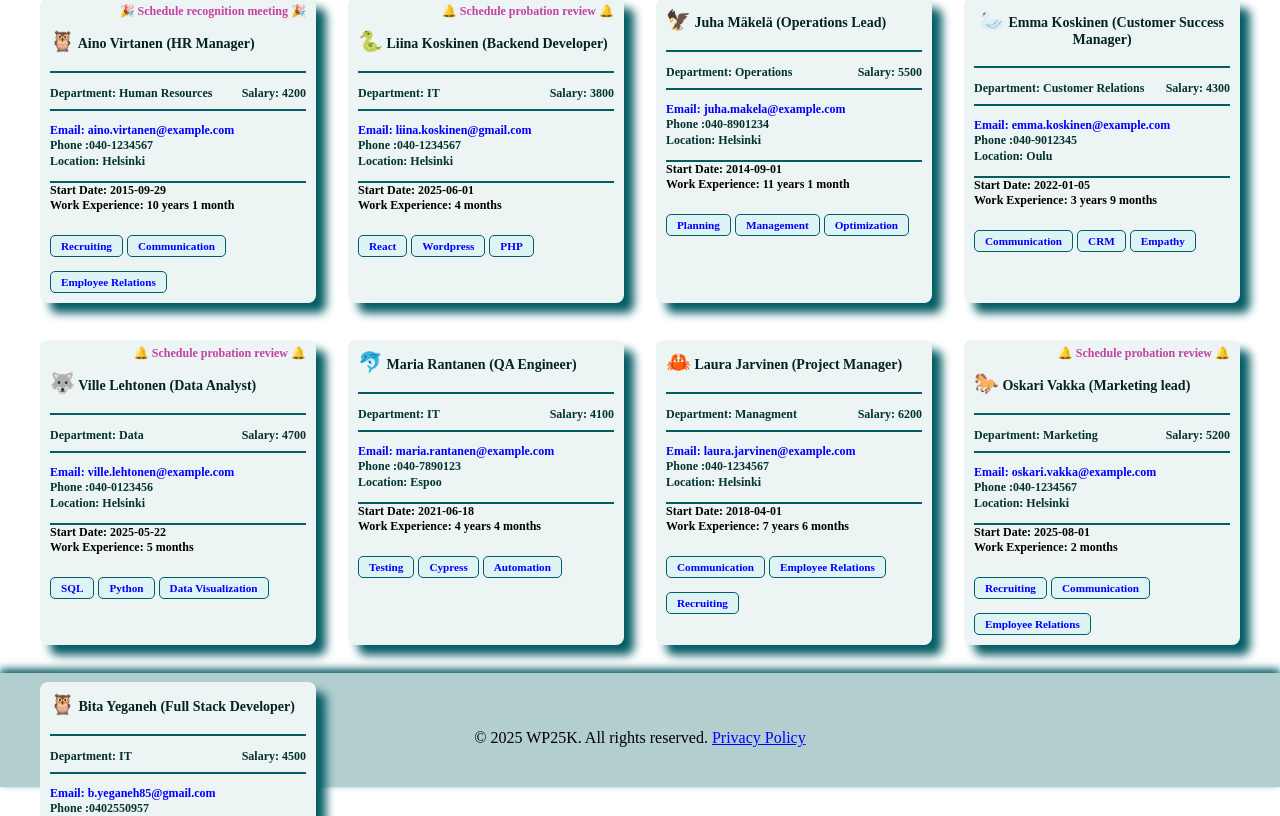
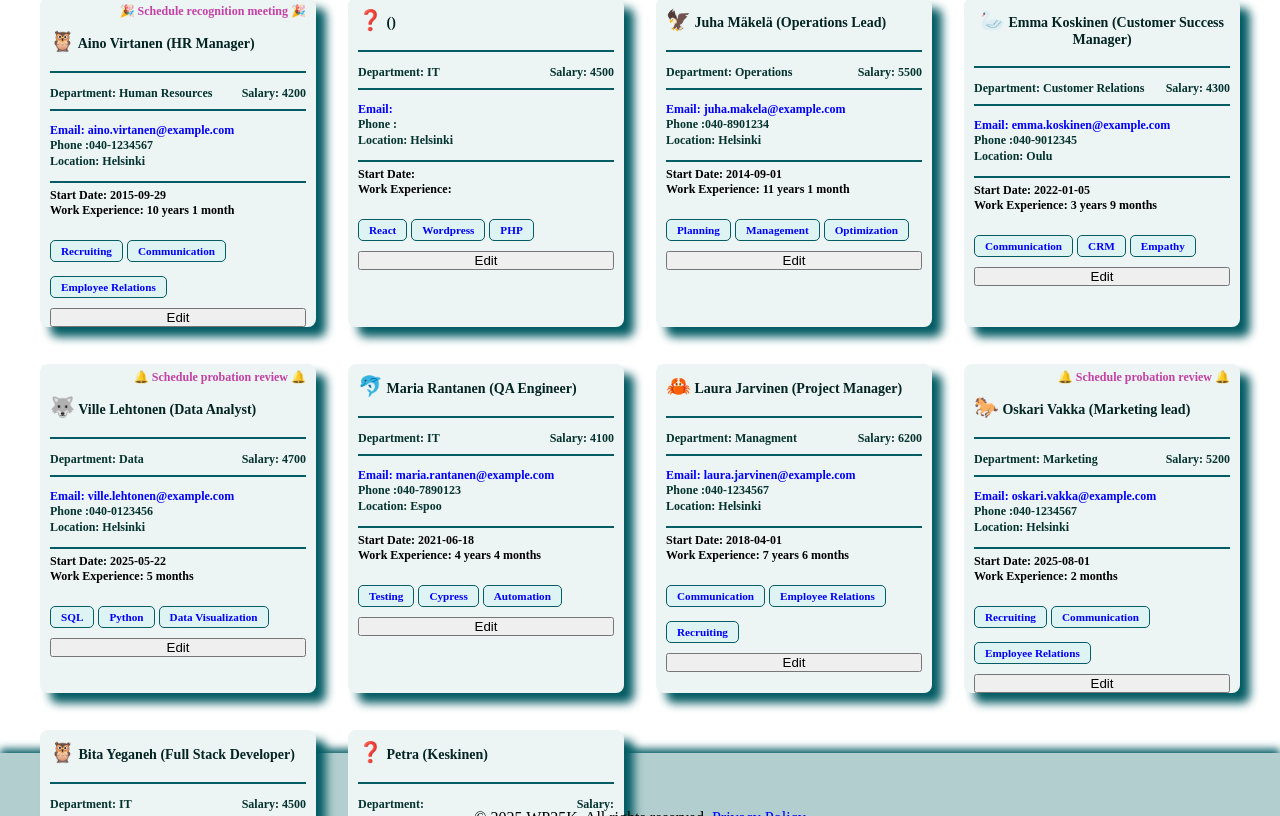
Before and after one commit to BitaYeganeh/hrApp, a React (Vite) app: page / in a window 1280 px wide. Shown: the part 144-960 px from the top of the page. Built offline with nearby package versions, Linux system fonts and the light colour scheme; data requests are answered from the project's data file.

Commit message:
edit button is added to the PersonCard

```diff
--- a/src/Layout.jsx
+++ b/src/Layout.jsx
@@ -8,7 +8,7 @@ const Layout = () => {
     return (
         <div>
             <Header />
-            <div style={{width:"100%", height: "85vh"}}>
+            <div style={{width:"100%", height: "95vh"}}>
                 <Outlet />{/* This is where page content will appear */}
             </div>
             <Footer />
--- a/src/components/PersonCard.jsx
+++ b/src/components/PersonCard.jsx
@@ -1,7 +1,11 @@
 import styles from "./PersonCard.module.css";
 import {getAnimalEmoji} from "../utils/animalEmoji"
-const PersonCard = (
-    {
+import { useState, useEffect } from "react";
+import axios from "axios";
+
+
+const PersonCard = ({
+        id,
         name,
         title,
         workExperience,
@@ -13,9 +17,97 @@ const PersonCard = (
         location,
         department,
         skills
+    }) => {
+
+//EDITING STATE:
+
+const [isEditing, setIsEditing] = useState(false);
+
+const [formData, setFormData] = useState({
+    salary: salary || "",
+    location: location || "",
+    department: department || "",
+    skills: skills ? skills.join(", ") : "",
+});
+
+//add handleChange function
+const handleChange = (e) => {
+    setFormData((prevState) => {
+        return { ...prevState, [e.target.name]: e.target.value };
+    });
+};
+//add toggleEdit function
+const toggleEdit = () => {
+    setIsEditing(!isEditing);
+};
+
+//add handleSave function
+const handleSave = () => {
+    axios
+    .put(`http://localhost:3001/employees/${id}`, {
+        salary: formData.salary,
+        location: formData.location,
+        department: formData.department,
+        skills: formData.skills.split(",").map((skill) => skill.trim()),
+    })
+    .then(() => {
+        setIsEditing(false);
+    })
+    .catch((error) => {
+        console.error("Error: ", error.message);
+
+    });
+};
+useEffect(() => {
+    setFormData({
+        salary: salary || "",
+        location: location || "",
+        department: department || "",
+        skills: skills ? skills.join(", ") : "",
+    });
+}, [salary, location, department, skills]);
+
+//EDIT MODE VIEW:
+if (isEditing) {
+        return (
+            <div className={styles.person}>
+                <label>Salary:</label>
+                <input
+                    type="number"
+                    name="salary"
+                    value={formData.salary}
+                    onChange={handleChange}
+                />
+
+                <label>Location:</label>
+                <input
+                    type="text"
+                    name="location"
+                    value={formData.location}
+                    onChange={handleChange}
+                />
+
+                <label>Department:</label>
+                <input
+                    type="text"
+                    name="department"
+                    value={formData.department}
+                    onChange={handleChange}
+                />
+
+                <label>Skills (comma separated):</label>
+                <input
+                    type="text"
+                    name="skills"
+                    value={formData.skills}
+                    onChange={handleChange}
+                />
+
+                <button onClick={toggleEdit}>Cancel</button>
+                <button onClick={handleSave}>Save</button>
+            </div>
+        );
     }
-) => {
-
     return (
 
         <div className={styles.person}>
@@ -63,6 +155,8 @@ const PersonCard = (
     ))}
   </div>
 </div>
+
+<button onClick={toggleEdit} className={styles.editButton}>Edit</button>
         </div>
     );
 };
--- a/src/components/PersonCard.module.css
+++ b/src/components/PersonCard.module.css
@@ -56,6 +56,10 @@
     text-align: right;
     margin-top: 1px;
 }
+.startDate{
+    text-align: left;
+    margin-top: 5px;
+}
 .location{
     text-align: left;
     margin-top: 1px;
--- a/src/db.json
+++ b/src/db.json
@@ -18,21 +18,15 @@
       ]
     },
     {
-      "id": "2",
-      "name": "Liina Koskinen",
-      "title": "Backend Developer",
-      "salary": 3800,
-      "phone": "040-1234567",
-      "email": "liina.koskinen@gmail.com",
-      "animal": "Snake",
-      "startDate": "2025-06-01",
+      "salary": "4500",
       "location": "Helsinki",
       "department": "IT",
       "skills": [
         "React",
         "Wordpress",
         "PHP"
-      ]
+      ],
+      "id": "2"
     },
     {
       "id": "5",
@@ -137,7 +131,7 @@
       ]
     },
     {
-      "id": 1763108914758,
+      "id": "1763108914758",
       "name": "Bita Yeganeh",
       "title": "Full Stack Developer",
       "salary": "4500",
@@ -151,7 +145,13 @@
         "React",
         "UI/UX Design"
       ]
+    },
+    {
+      "id": "10",
+      "name": "Petra ",
+      "title": "Keskinen",
+      "age": "21",
+      "isFavourite": false
     }
-
   ]
 }
```
